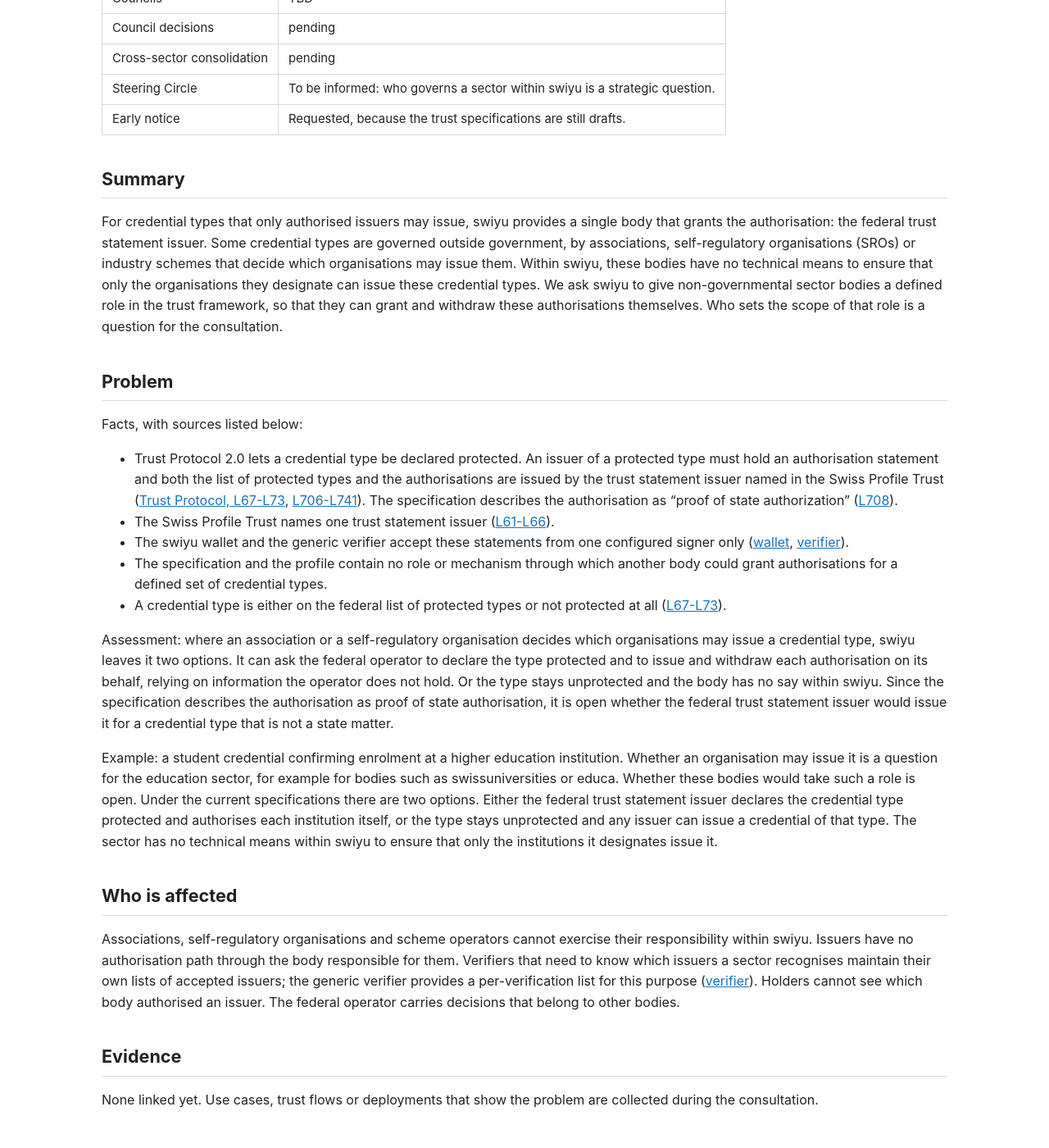
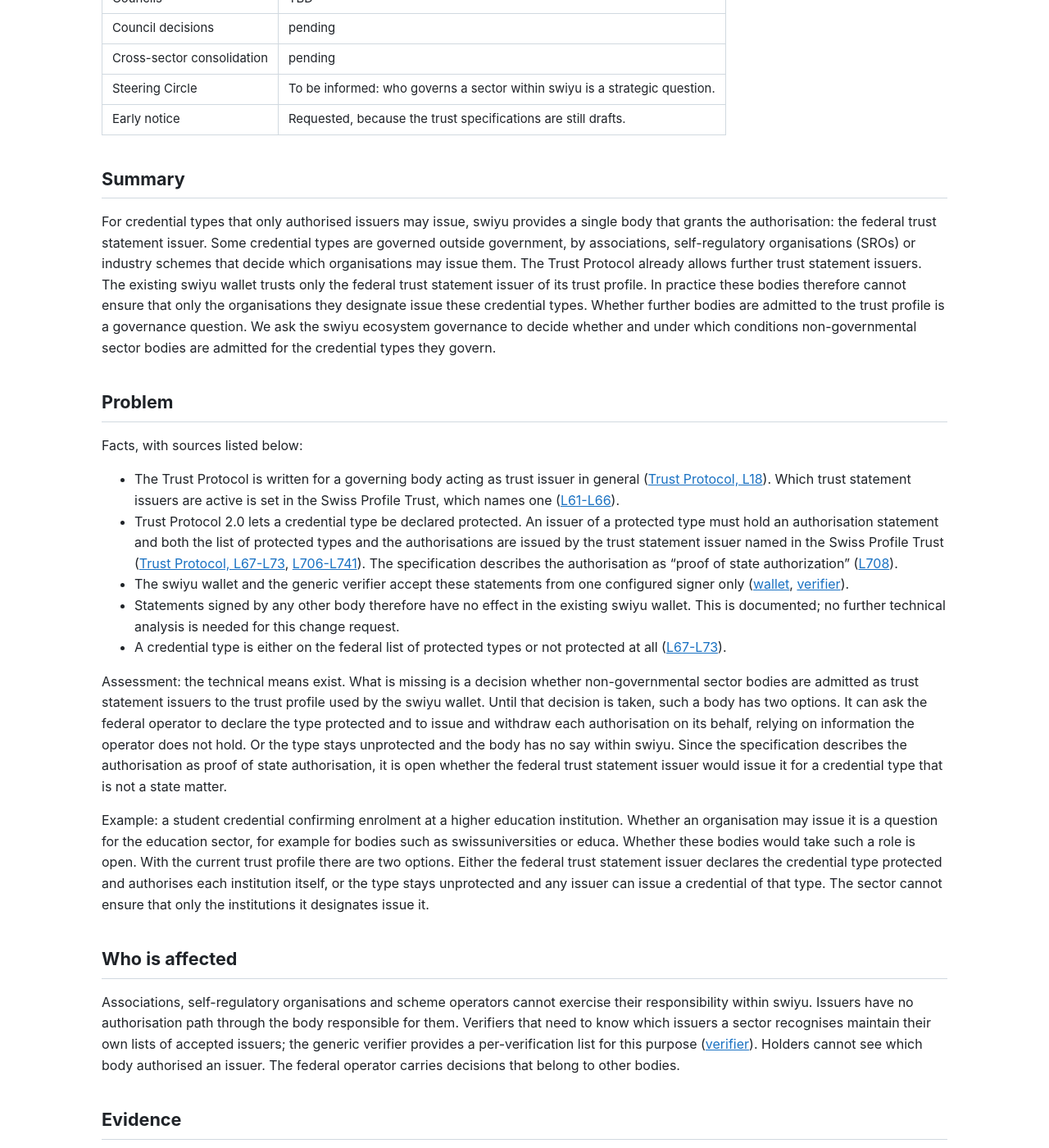
Before and after one commit to DIDAS-swiss/swiyu-change-requests, a Jekyll site: the page built from proposals/CR-DIDAS-0001-sectoral-issuer-authorization.md, in a window 1280 px wide and 1400 px high, scrolled down 964 px. Shown: the whole window at 82% size. Built offline with Jekyll 4.4.1, drawn with Linux system fonts in a browser that asks for light colours; some of the changed text lies outside the part shown.

Commit message:
CR-DIDAS-0001: frame as a governance question
The Trust Protocol already allows further trust statement issuers; the
existing swiyu wallet trusts only the federal one in its trust profile. The
change request asks for a governance decision on admitting non-governmental
sector bodies to that profile.

```diff
--- a/proposals/CR-DIDAS-0001-sectoral-issuer-authorization.md
+++ b/proposals/CR-DIDAS-0001-sectoral-issuer-authorization.md
@@ -13,9 +13,9 @@ updated: 2026-11-23
 | Field | Value |
 | --- | --- |
 | Authors | Daniel Säuberli (DIDAS) |
-| Created | 2026-11-10, revised 2026-11-22 |
+| Created | 2026-11-10, revised 2026-11-23 |
 | Primary aspect | Governance and trust framework |
-| Secondary aspects | Law and ordinances; costs for actors; infrastructure |
+| Secondary aspects | none |
 | Sectors affected | Cross-sector |
 | Discussion | [Issue 1](https://github.com/DIDAS-swiss/swiyu-change-requests/issues/1) |
 | Upstream | none yet |
@@ -39,17 +39,23 @@ For credential types that only authorised issuers may issue, swiyu provides a
 single body that grants the authorisation: the federal trust statement issuer.
 Some credential types are governed outside government, by associations,
 self-regulatory organisations (SROs) or industry schemes that decide which
-organisations may issue them. Within swiyu, these bodies have no technical
-means to ensure that only the organisations they designate can issue these
-credential types. We ask swiyu to give non-governmental sector bodies a defined role in
-the trust framework, so that they can grant and withdraw these authorisations
-themselves. Who sets the scope of that role is a question for the
-consultation.
+organisations may issue them. The Trust Protocol already allows further trust
+statement issuers. The existing swiyu wallet trusts only the federal trust
+statement issuer of its trust profile. In practice these bodies therefore
+cannot ensure that only the organisations they designate issue these
+credential types. Whether further bodies are admitted to the trust profile is
+a governance question. We ask the swiyu ecosystem governance to
+decide whether and under which conditions non-governmental sector bodies are
+admitted for the credential types they govern.
 
 ## Problem
 
 Facts, with sources listed below:
 
+- The Trust Protocol is written for a governing body acting as trust issuer
+  in general ([Trust Protocol, L18][tp-intro]). Which trust statement issuers
+  are active is set in the Swiss Profile Trust, which names one
+  ([L61-L66][spt-anchors]).
 - Trust Protocol 2.0 lets a credential type be declared protected. An issuer of
   a protected type must hold an authorisation statement and both the list of
   protected types and the authorisations are issued by the trust statement
@@ -57,40 +63,40 @@ Facts, with sources listed below:
   ([Trust Protocol, L67-L73][tp-protected], [L706-L741][tp-piats]). The
   specification describes the authorisation as "proof of state authorization"
   ([L708][tp-piats]).
-- The Swiss Profile Trust names one trust statement issuer
-  ([L61-L66][spt-anchors]).
 - The swiyu wallet and the generic verifier accept these statements from one
   configured signer only ([wallet][wallet], [verifier][verifier-props]).
-- The specification and the profile contain no role or mechanism through which
-  another body could grant authorisations for a defined set of credential
-  types.
+- Statements signed by any other body therefore have no effect in the
+  existing swiyu wallet. This is documented; no further technical analysis is
+  needed for this change request.
 - A credential type is either on the federal list of protected types or not
   protected at all ([L67-L73][tp-protected]).
 
-Assessment: where an association or a self-regulatory organisation decides
-which organisations may issue a credential type, swiyu leaves it two options.
-It can ask the federal operator to declare the type protected and to issue and
-withdraw each authorisation on its behalf, relying on information the operator
-does not hold. Or the type stays unprotected and the body has no say within
-swiyu. Since the specification describes the authorisation as proof of state
-authorisation, it is open whether the federal trust statement issuer would
-issue it for a credential type that is not a state matter.
+Assessment: the technical means exist. What is missing is a decision whether
+non-governmental sector bodies are admitted as trust statement issuers to the
+trust profile used by the swiyu wallet. Until that decision is taken, such a
+body has two options. It can ask the federal operator to declare the type
+protected and to issue and withdraw each authorisation on its behalf, relying
+on information the operator does not hold. Or the type stays unprotected and
+the body has no say within swiyu. Since the specification describes the
+authorisation as proof of state authorisation, it is open whether the federal
+trust statement issuer would issue it for a credential type that is not a
+state matter.
 
 Example: a student credential confirming enrolment at a higher education
 institution. Whether an organisation may issue it is a question for the
 education sector, for example for bodies such as swissuniversities or educa.
 Whether these bodies would take such a role is open.
-Under the current specifications there are two options. Either
+With the current trust profile there are two options. Either
 the federal trust statement issuer declares the credential type protected and
 authorises each institution itself, or the type stays unprotected and any
-issuer can issue a credential of that type. The sector has no technical means
-within swiyu to ensure that only the institutions it designates issue it.
+issuer can issue a credential of that type. The sector cannot ensure that only
+the institutions it designates issue it.
 
 ## Who is affected
 
 Associations, self-regulatory organisations and scheme operators cannot
-exercise their responsibility within swiyu. Issuers have no authorisation path through the body responsible
-for them. Verifiers that need to know which issuers a sector recognises
+exercise their responsibility within swiyu. Issuers have no authorisation path
+through the body responsible for them. Verifiers that need to know which issuers a sector recognises
 maintain their own lists of accepted issuers; the generic verifier provides a
 per-verification list for this purpose ([verifier][verifier-dto]). Holders cannot
 see which body authorised an issuer. The federal operator carries
@@ -103,25 +109,21 @@ are collected during the consultation.
 
 ## Requested outcome
 
-A non-governmental sector body, such as an association or a self-regulatory
-organisation, can grant and withdraw the authorisation to issue the credential
-types it governs within swiyu.
+A governance decision whether and under which conditions non-governmental
+sector bodies, such as associations or self-regulatory organisations, are
+admitted as trust statement issuers to the trust profile used by the swiyu
+wallet, for the credential types they govern. Once admitted, such a body can
+grant and withdraw the authorisation to issue these credential types.
 
-Who decides which bodies take this role and for which credential types is not
-yet clear and is part of the consultation. The same applies to how wallets and
-verifiers learn which body authorised an issuer.
+Which body takes that decision is not yet clear and is part of the
+consultation.
 
 ## Where the change may land
 
-Assessment, for the swiyu team to decide:
-
-- Trust framework and governance: which bodies may take the role, on what
-  basis and how disputes and appeals are handled.
-- Specifications: Trust Protocol and Swiss Profile Trust.
-- Infrastructure and reference components: trust registry, wallet, generic
-  verifier. Both the wallet and the verifier currently pin a single signer.
-- Ordinance or law: whether the E-ID Act and its ordinances allow this role to
-  be given to private-law bodies. This has not been checked.
+Assessment, for the swiyu team to decide: in the governance of the Swiss
+Profile Trust, which sets the trust statement issuers the swiyu wallet accepts.
+Implementing a decision means adding the body to the profile and to the trust
+configuration of the wallet and the generic verifier.
 
 ## Trade-offs and open questions
 
@@ -138,7 +140,6 @@ Questions for the consultation:
   Circle, or another body.
 - Which non-governmental bodies qualify and on what basis, for example their
   statutes or recognition by an authority.
-- How wallets, verifiers and holders learn which body authorised an issuer.
 - Whether the same applies to the authorisation to verify protected data.
 - How a withdrawal reaches issuers and verifiers in time.
 - Which appeal path an issuer has when an authorisation is refused or
```
Also changed, not shown: other parts of proposals/CR-DIDAS-0001-sectoral-issuer-authorization.md (+5 -4 lines), README.md (+1 -1 lines), changelog/2026-11-23-cr-didas-0001-governance.md (added, +7 -0 lines), proposals/README.md (+1 -1 lines), changelog/README.md.
